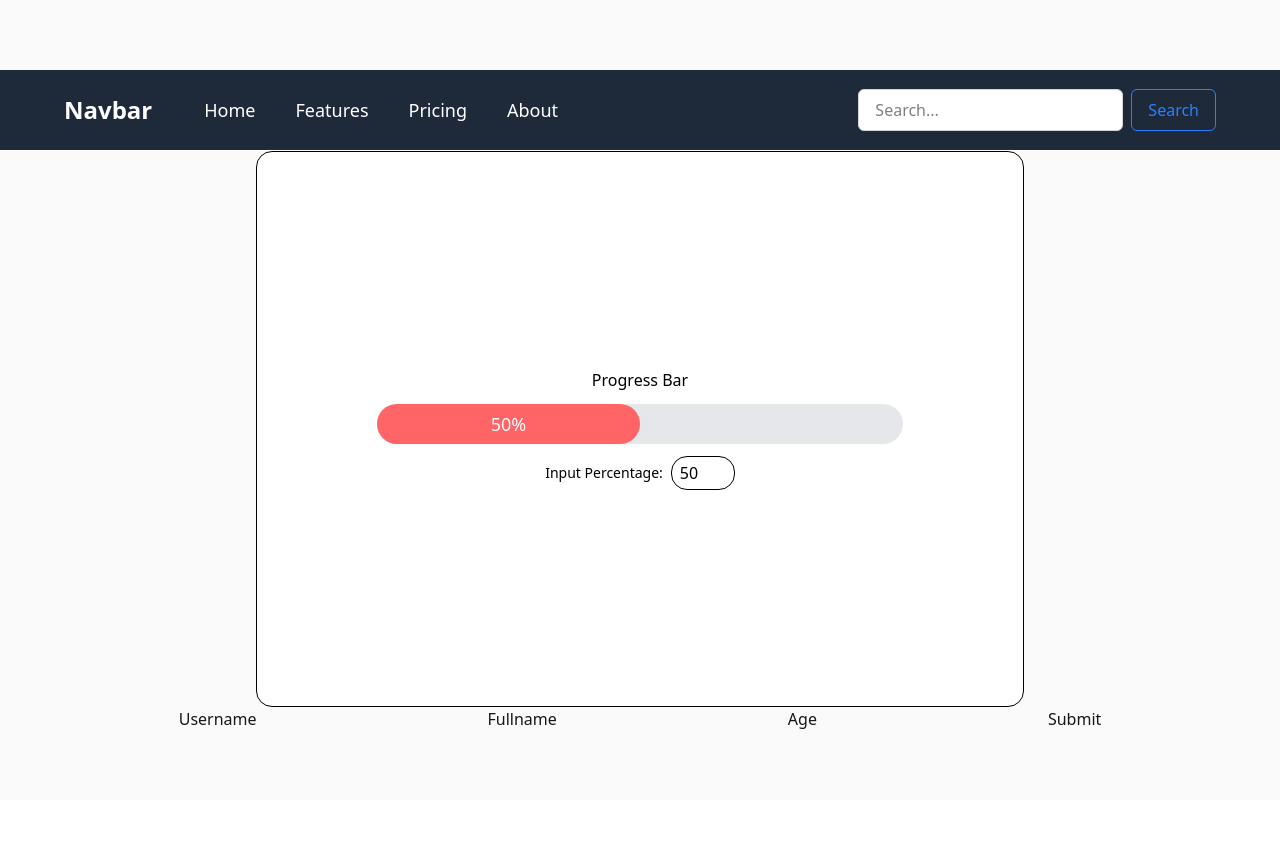
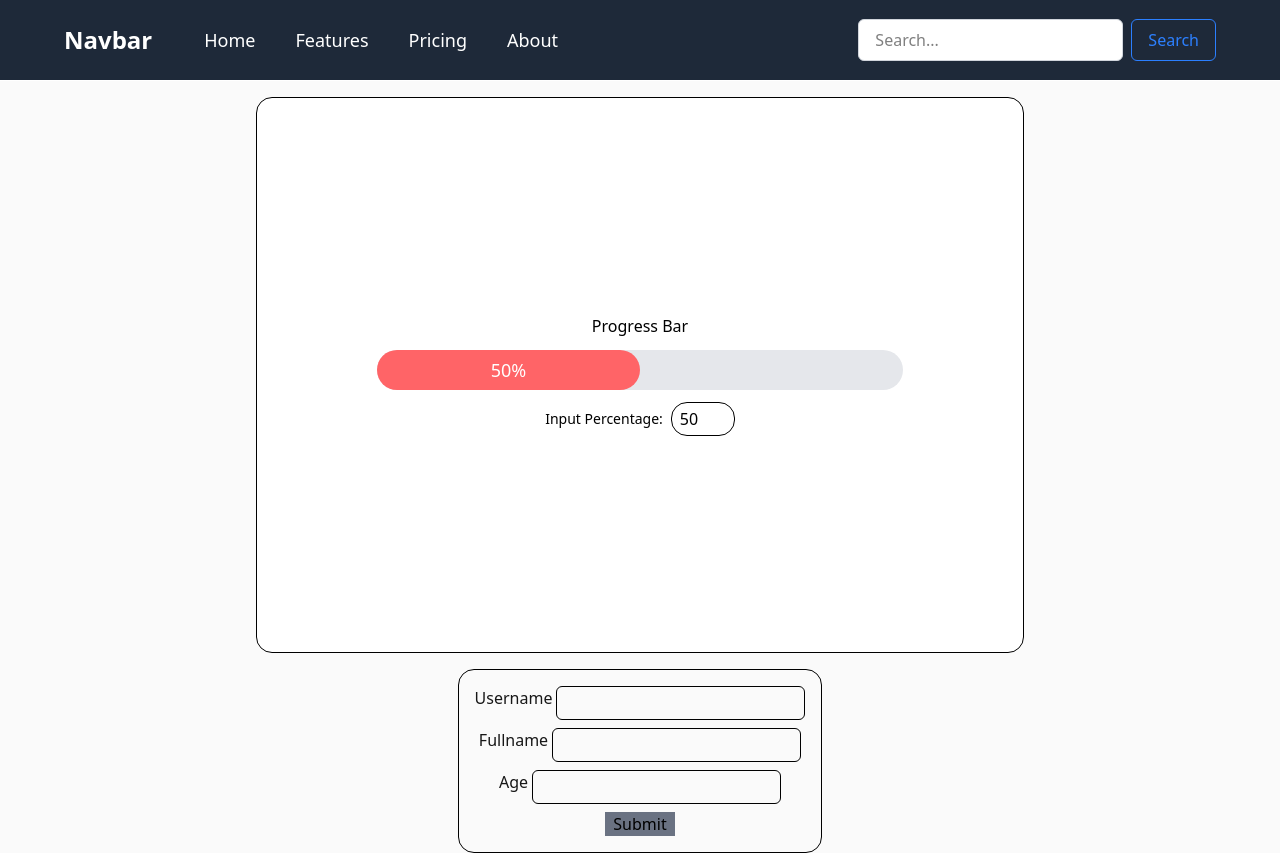
Before and after one commit to callmecris/Hackaton-Web, a Next.js app: page / in a window 1280 px wide. Before the commit the page ends 800 px from the top, so only its background shows below. Built offline with nearby package versions, Linux system fonts and the light colour scheme.

Commit message:
Correciones

```diff
--- a/app/components/Forms.tsx
+++ b/app/components/Forms.tsx
@@ -16,8 +16,8 @@ export default function Forms() {
 	}
 
 	return (
-		<form onSubmit={handleSubmit}>
-			<label>
+		<form onSubmit={handleSubmit} className="flex flex-col gap-2 items-center justify-center border border-solid border-black rounded-2xl px-4 py-4">
+			<label className="flex gap-1">
 				Username
 				<input
 					value={username}
@@ -28,11 +28,12 @@ export default function Forms() {
 							username: username.trim() ? "" : "Porfa plis ponga un Username :P",
 						}))
 					}
+					className='border border-solid border-black rounded-md px-2 py-1 text-black'
 				/>
 			</label>
 			{errors.username && <p>{errors.username}</p>}
 
-			<label>
+			<label className="flex gap-1">
 				Fullname
 				<input
 					value={fullname}
@@ -43,11 +44,12 @@ export default function Forms() {
 							fullname: /\d/.test(fullname) ? "Creo que no debería contener numeros jeje" : "",
 						}))
 					}
+					className='border border-solid border-black rounded-md px-2 py-1 text-black'
 				/>
 			</label>
 			{errors.fullname && <p>{errors.fullname}</p>}
 
-			<label>
+			<label className="flex gap-1">
 				Age
 				<input
 					type="number"
@@ -59,11 +61,14 @@ export default function Forms() {
 							age: age.trim() && Number.isFinite(Number(age)) ? "" : "Como dice la gente, la edad es un número. No letras",
 						}))
 					}
+					className='border border-solid border-black rounded-md px-2 py-1 text-black'
 				/>
 			</label>
 			{errors.age && <p>{errors.age}</p>}
 
-			<button type="submit">Submit</button>
+			<button type="submit" className="bg-gray-500 text-black px-2">
+				Submit
+			</button>
 		</form>
 	);
 }
--- a/app/page.tsx
+++ b/app/page.tsx
@@ -6,7 +6,7 @@ import "./globals.css";
 
 export default function Home() {
   return (
-    <div className="flex flex-col flex-1 items-center justify-center bg-zinc-50 font-sans light:bg-white dark:bg-black">
+    <div className="flex flex-col flex-1 items-center justify-baseline bg-zinc-50 font-sans gap-4">
       <Navbar />
       <ProgressBar percentage={50} />
       <Forms />
```
